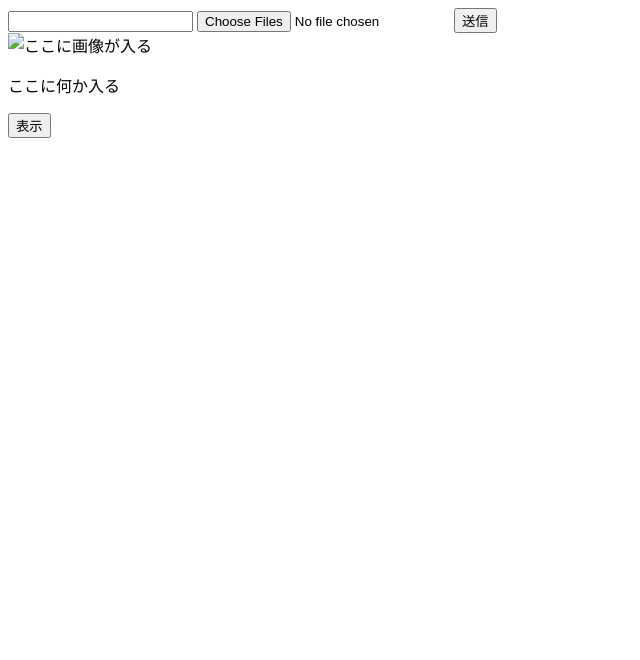
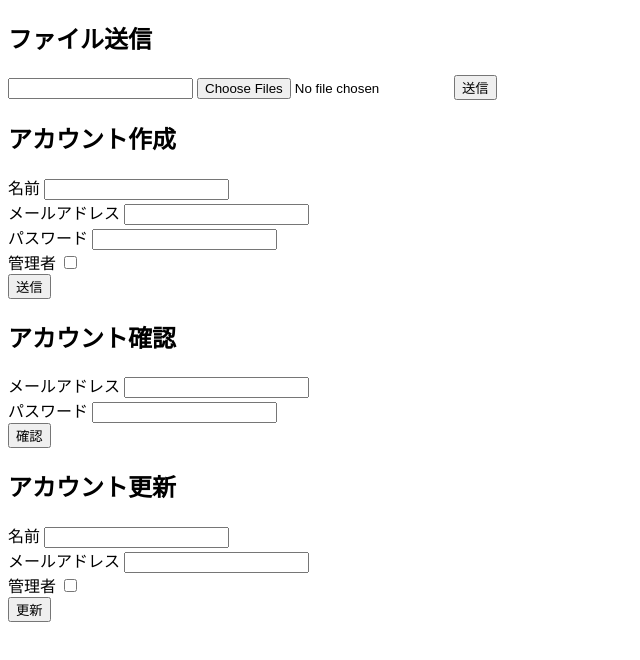
Before and after one commit to ddg171/firestore_storage_sample, a website built with webpack: page dist/index.html in a window 1280 px wide. Shown: the whole page, without its empty margins (0-640 px from the left). Built offline with nearby package versions, Linux system fonts and the light colour scheme; some packages are replaced by stand-ins of ours; no server answers.

Commit message:
アカウント作成・確認・更新部追加

```diff
--- a/dist/index.html
+++ b/dist/index.html
@@ -7,17 +7,65 @@
   <title>Document</title>
 </head>
 <body>
-  <form id="form_file">
+  <h2>ファイル送信</h2>
+  <form id="form-file">
     <input id="my-text" name="mytext" type="text" required>
     <input id="my-file" name="myfile"  type="file" multiple>
     <input type="submit" value="送信">
   </form>
+  <h2>アカウント作成</h2>
+  <form id="form-account">
+    <div>
+      <label for="new-name">名前</label>
+      <input id="new-name" name="display-name" type="text">
+    </div>
+    <div>
+      <label for="new-email">メールアドレス</label>
+      <input id="new-email" name="email" type="email">
+    </div>
+    <div>
+      <label for="new-password">パスワード</label>
+      <input id="new-password" name="password" type="password">
+    </div>
+    <div>
+      <label for="admin">管理者</label>
+      <input type="checkbox" name="admin" id="admin">
+    </div>
+    <input type="submit" value="送信">
+  </form>
   <div>
-    <img id="img-target" src="" alt="ここに画像が入る" height="400px">
-    <p id="text-target">ここに何か入る</p>
-  </div>
-  <div>
-    <button id="get-btn">表示</button>
+    <div>
+      <h2>アカウント確認</h2>
+      <form id="form-auth">
+        <div>
+          <label for="email">メールアドレス</label>
+          <input id="email" name="email" type="email">
+        </div>
+        <div>
+          <label for="password">パスワード</label>
+          <input id="password" name="password" type="password">
+        </div>
+        <input type="submit" value="確認">
+      </form>
+    </div>
+    <div>
+      <h2>アカウント更新</h2>
+      <form id="form-update">
+        <div>
+          <label for="update-name">名前</label>
+          <input id="update-name" name="display-name" type="text">
+        </div>
+        <div>
+          <label for="update-email">メールアドレス</label>
+          <input id="update-email" name="email" type="email">
+        </div>
+        <div>
+          <label for="update-admin">管理者</label>
+          <input type="checkbox" name="admin" id="update-admin">
+        </div>
+        <input type="submit" value="更新">
+      </form>
+    </div>
   </div>
 </body>
 </html>
```
